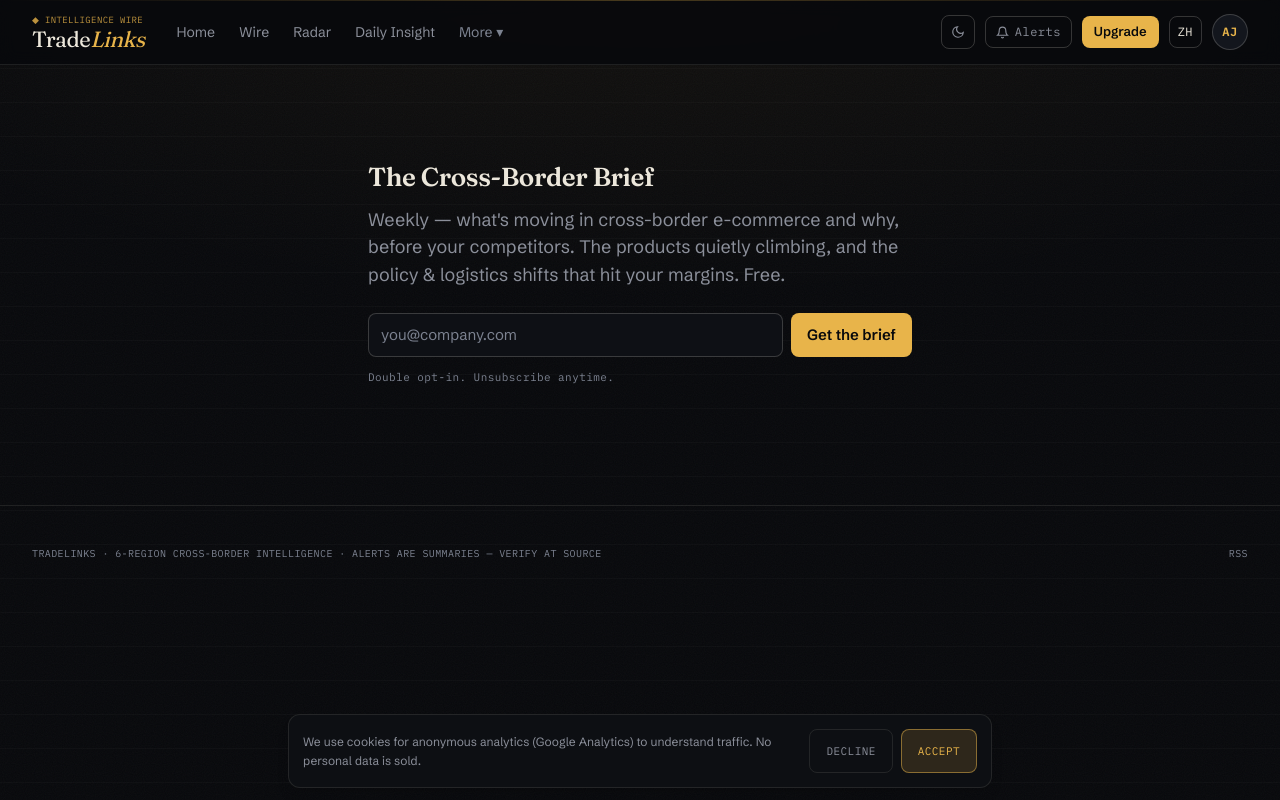
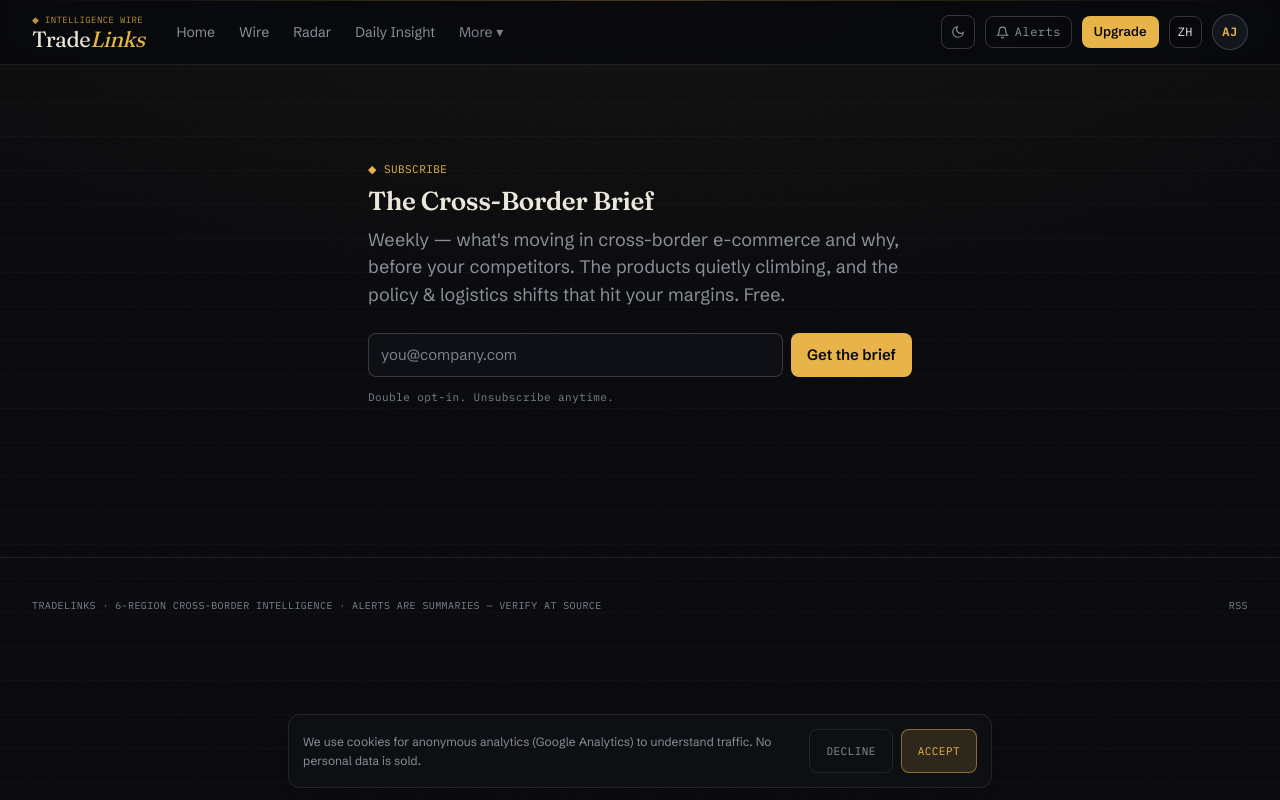
Before and after one commit to agentjoey/tradelinks, a Next.js app: page /subscribe in a window 1280 px wide. Built offline with nearby package versions, Linux system fonts and the light colour scheme; no server answers.

Commit message:
feat(BL-045): PageHeader unifies the five page tops

```diff
--- /dev/null
+++ b/app/components/PageHeader.tsx
@@ -0,0 +1,13 @@
+import type { ReactNode } from "react";
+
+/** Unified page top: signal eyebrow + display headline + optional lede + actions. */
+export function PageHeader({ eyebrow, title, sub, children }: { eyebrow: string; title: ReactNode; sub?: string; children?: ReactNode }) {
+  return (
+    <div className="mb-8">
+      <p className="ticker text-label uppercase text-signal">{eyebrow}</p>
+      <h1 className="mt-2 max-w-[24ch] text-balance font-display text-headline font-semibold text-ink">{title}</h1>
+      {sub ? <p className="mt-2 max-w-[56ch] text-lede text-muted">{sub}</p> : null}
+      {children}
+    </div>
+  );
+}
--- a/app/daily/page.tsx
+++ b/app/daily/page.tsx
@@ -2,6 +2,7 @@ import Link from "next/link";
 import { getPublishedNotes } from "../../src/daily/db.js";
 import { getDict } from "../lib/i18n";
 import { addLocale } from "../lib/locale";
+import { PageHeader } from "../components/PageHeader";
 
 export const dynamic = "force-dynamic";
 export const runtime = "nodejs";
@@ -30,13 +31,11 @@ export default async function DailyIndex() {
 
   return (
     <div>
-      <div className="mb-8">
-        <div className="ticker text-[10px] uppercase tracking-[0.2em] text-signal/80 mb-2">{t.dailyEyebrow}</div>
-        <h1 className="font-display text-4xl leading-[1.05] tracking-tight">
-          {t.dailyPre}<span className="italic text-signal">{t.dailyEm}</span>.
-        </h1>
-        <p className="mt-3 max-w-xl text-[15px] text-muted">{t.dailySub}</p>
-      </div>
+      <PageHeader
+        eyebrow={t.dailyEyebrow}
+        title={<>{t.dailyPre}<span className="italic text-signal">{t.dailyEm}</span>.</>}
+        sub={t.dailySub}
+      />
 
       {notes.length === 0 ? (
         <p className="rounded-lg border border-line bg-surface/60 px-5 py-8 text-center text-sm text-faint">{t.dailyEmpty}</p>
--- a/app/subscribe/page.tsx
+++ b/app/subscribe/page.tsx
@@ -1,4 +1,5 @@
 import { SubscribeForm } from "../components/SubscribeForm";
+import { PageHeader } from "../components/PageHeader";
 
 export const metadata = {
   title: "Subscribe — TradeLinks Cross-Border Brief",
@@ -8,15 +9,16 @@ export const metadata = {
 export default function SubscribePage() {
   return (
     <main className="mx-auto max-w-xl px-4 py-16">
-      <h1 className="font-display text-headline font-semibold text-ink">The Cross-Border Brief</h1>
-      <p className="mt-3 text-lede text-muted">
-        Weekly — what&apos;s moving in cross-border e-commerce and why, before your competitors. The products
-        quietly climbing, and the policy &amp; logistics shifts that hit your margins. Free.
-      </p>
-      <div className="mt-6">
-        <SubscribeForm />
-      </div>
-      <p className="ticker mt-3 text-label text-faint">Double opt-in. Unsubscribe anytime.</p>
+      <PageHeader
+        eyebrow="◆ Subscribe"
+        title="The Cross-Border Brief"
+        sub="Weekly — what's moving in cross-border e-commerce and why, before your competitors. The products quietly climbing, and the policy & logistics shifts that hit your margins. Free."
+      >
+        <div className="mt-6">
+          <SubscribeForm />
+        </div>
+        <p className="ticker mt-3 text-label text-faint">Double opt-in. Unsubscribe anytime.</p>
+      </PageHeader>
     </main>
   );
 }
--- a/app/trends/page.tsx
+++ b/app/trends/page.tsx
@@ -5,6 +5,7 @@ import { getDict } from "../lib/i18n";
 import { CAT_LABEL, REGION_LABEL } from "../lib/labels";
 import { BestsellersBoard } from "./BestsellersBoard";
 import { SignalCard } from "../components/SignalCard";
+import { PageHeader } from "../components/PageHeader";
 
 export const dynamic = "force-dynamic";
 export const runtime = "nodejs";
@@ -47,13 +48,11 @@ export default async function TrendsPage() {
 
   return (
     <div>
-      <div className="mb-7">
-        <div className="ticker text-[10px] uppercase tracking-[0.2em] text-signal/80 mb-2">{t.radarEyebrow}</div>
-        <h1 className="font-display text-4xl leading-[1.05] tracking-tight">
-          {t.radarPre}<span className="italic text-signal">{t.radarEm}</span>.
-        </h1>
-        <p className="mt-3 max-w-xl text-[15px] text-muted">{t.radarSub}</p>
-      </div>
+      <PageHeader
+        eyebrow={t.radarEyebrow}
+        title={<>{t.radarPre}<span className="italic text-signal">{t.radarEm}</span>.</>}
+        sub={t.radarSub}
+      />
 
       {/* KPI strip */}
       <div className="mb-9 grid grid-cols-2 gap-3 sm:grid-cols-4">
--- a/app/wire/page.tsx
+++ b/app/wire/page.tsx
@@ -6,6 +6,7 @@ import { localizeAlerts } from "../lib/i18n-content";
 import { bucketAlerts } from "../lib/buckets";
 import { AlertCard } from "../components/AlertCard";
 import { Filters } from "../components/Filters";
+import { PageHeader } from "../components/PageHeader";
 
 export const dynamic = "force-dynamic";
 
@@ -28,8 +29,13 @@ export default async function Wire({
   let idx = 0;
   return (
     <div>
-      <div className="mb-7">
-        <div className="ticker flex items-center gap-3 text-[10px] uppercase tracking-[0.2em] text-faint mb-3">
+      <PageHeader
+        eyebrow={t.eyebrow}
+        title={<>{t.heroPre}<span className="italic text-signal">{t.heroEm}</span>{t.heroPost}</>}
+        sub={t.heroSub}
+      >
+        <div className="mt-4 flex flex-wrap items-center gap-x-4 gap-y-3">
+          <div className="ticker flex items-center gap-3 text-[10px] uppercase tracking-[0.2em] text-faint">
             <span className="inline-flex items-center gap-1.5 text-calm">
               <span className="h-1.5 w-1.5 rounded-full bg-calm animate-pulse-bar" /> {t.live}
             </span>
@@ -37,17 +43,14 @@ export default async function Wire({
             <span>{items.length} {t.dispatches}</span>
             {live > 0 && <><span>·</span><span className="text-urgent">{live} {t.actNow}</span></>}
           </div>
-        <h1 className="font-display text-4xl sm:text-5xl leading-[1.05] tracking-tight max-w-2xl">
-          {t.heroPre}<span className="italic text-signal">{t.heroEm}</span>{t.heroPost}
-        </h1>
-        <p className="mt-3 max-w-xl text-[15px] leading-relaxed text-muted">{t.heroSub}</p>
           <Link
             href={addLocale("/trends", lang)}
-          className="ticker mt-4 inline-flex items-center gap-2 rounded-full border border-signal/30 bg-signal/[0.06] px-3 py-1.5 text-[11px] uppercase tracking-[0.15em] text-signal transition-colors hover:border-signal/60 hover:bg-signal/10"
+            className="ticker inline-flex items-center gap-2 rounded-full border border-signal/30 bg-signal/[0.06] px-3 py-1.5 text-[11px] uppercase tracking-[0.15em] text-signal transition-colors hover:border-signal/60 hover:bg-signal/10"
           >
             🔥 {t.bestsellersTeaser} →
           </Link>
         </div>
+      </PageHeader>
 
       <Filters region={sp.region} category={sp.category} t={t} />
 
```
Lines whose indentation alone changed are shown as unchanged.
